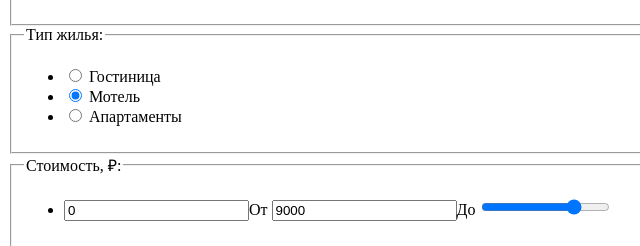
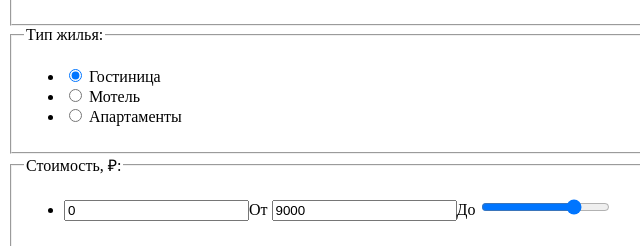
Before and after one commit to htmlacademy-htmlcss/1846671-sedona-34, a plain HTML site: page 2/catalog.html in a window 1280 px wide. Shown: the part 504-750 px from the top of the page, 0-640 px from the left. Drawn offline with Linux system fonts and the light colour scheme.

Commit message:
:heavy_check_mark: Сборка #2

```diff
--- a/2/catalog.html
+++ b/2/catalog.html
@@ -85,13 +85,13 @@
         <ul class="catalog-filter-list">
           <li class="catalog-filter-item">
             <label class="control">
-              <input class="control-input" type="radio" name="living-type" value="hotel">
+              <input class="control-input" type="radio" name="living-type" value="hotel" checked>
               Гостиница
             </label>
           </li>
           <li class="catalog-filter-item">
             <label class="control">
-              <input class="control-input" type="radio" name="living-type" value="motel" checked>
+              <input class="control-input" type="radio" name="living-type" value="motel">
               Мотель
             </label>
           </li>
```
